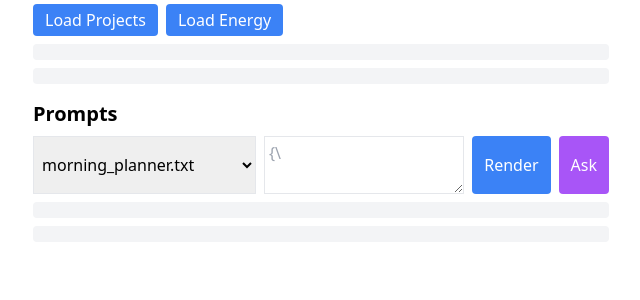
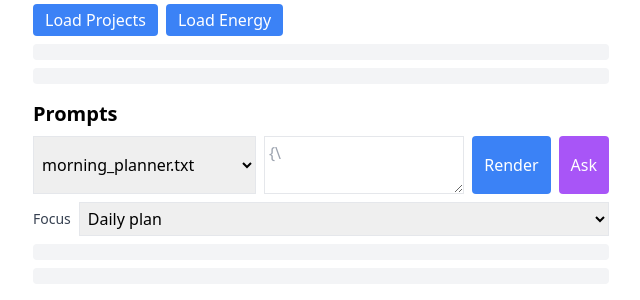
Before and after one commit to EoghannIrving/mindloom, a FastAPI app: page / in a window 1280 px wide. Shown: the part 426-726 px from the top of the page, without its empty margins (319-959 px from the left). Run offline with FastAPI, Linux system fonts and the light colour scheme; some libraries are stand-ins or nearby versions.

Commit message:
Add planner focus selector

```diff
--- a/templates/index.html
+++ b/templates/index.html
@@ -56,6 +56,13 @@
         <textarea id="promptVars" placeholder="{\"energy\":5}" class="border p-1 flex-1"></textarea>
         <button id="renderPrompt" class="px-3 py-1 bg-blue-500 text-white rounded">Render</button>
         <button id="askBtn" class="px-3 py-1 bg-purple-500 text-white rounded">Ask</button>
+      </div>
+      <div class="flex items-center gap-2">
+        <label for="plannerMode" class="text-sm font-medium text-gray-700">Focus</label>
+        <select id="plannerMode" class="border p-1 flex-1">
+          <option value="plan">Daily plan</option>
+          <option value="next_task">Next task</option>
+        </select>
       </div>
       <pre id="promptResult" class="bg-gray-100 p-2 rounded"></pre>
       <pre id="askResult" class="bg-gray-100 p-2 rounded"></pre>
@@ -166,6 +173,7 @@ async function renderPromptAction() {
 document.getElementById('renderPrompt').onclick = renderPromptAction;
 
 const promptSelect = document.getElementById('promptSelect');
+const plannerModeSelect = document.getElementById('plannerMode');
 promptSelect.onchange = () => {
   if (promptSelect.value.endsWith('morning_planner.txt')) {
     renderPromptAction();
@@ -175,12 +183,24 @@ promptSelect.onchange = () => {
 document.getElementById('askBtn').onclick = async () => {
   const select = document.getElementById('promptSelect');
   if (select.value.endsWith('morning_planner.txt')) {
-    const res = await fetch('/plan', { method: 'POST' });
+    const mode = plannerModeSelect ? plannerModeSelect.value : 'plan';
+    const res = await fetch(`/plan?mode=${encodeURIComponent(mode)}`, { method: 'POST' });
     const data = await res.json();
+    const askResultEl = document.getElementById('askResult');
+    if (mode === 'next_task') {
+      if (data.next_task) {
+        askResultEl.textContent = JSON.stringify(data.next_task, null, 2);
+      } else if (data.plan) {
+        askResultEl.textContent = data.plan;
+      } else {
+        askResultEl.textContent = JSON.stringify(data);
+      }
+      return;
+    }
     if (data.plan) {
-      document.getElementById('askResult').textContent = data.plan;
+      askResultEl.textContent = data.plan;
     } else {
-      document.getElementById('askResult').textContent = JSON.stringify(data);
+      askResultEl.textContent = JSON.stringify(data);
     }
     window.location.href = '/daily-tasks';
     return;
```
Also changed, not shown: README.md.
